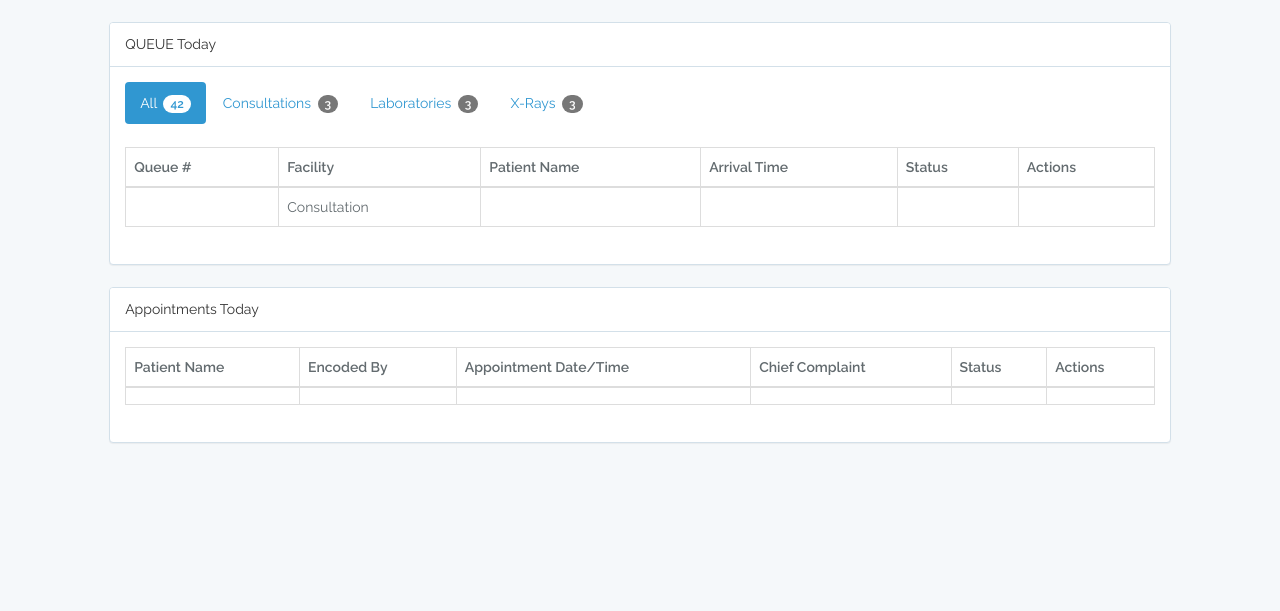
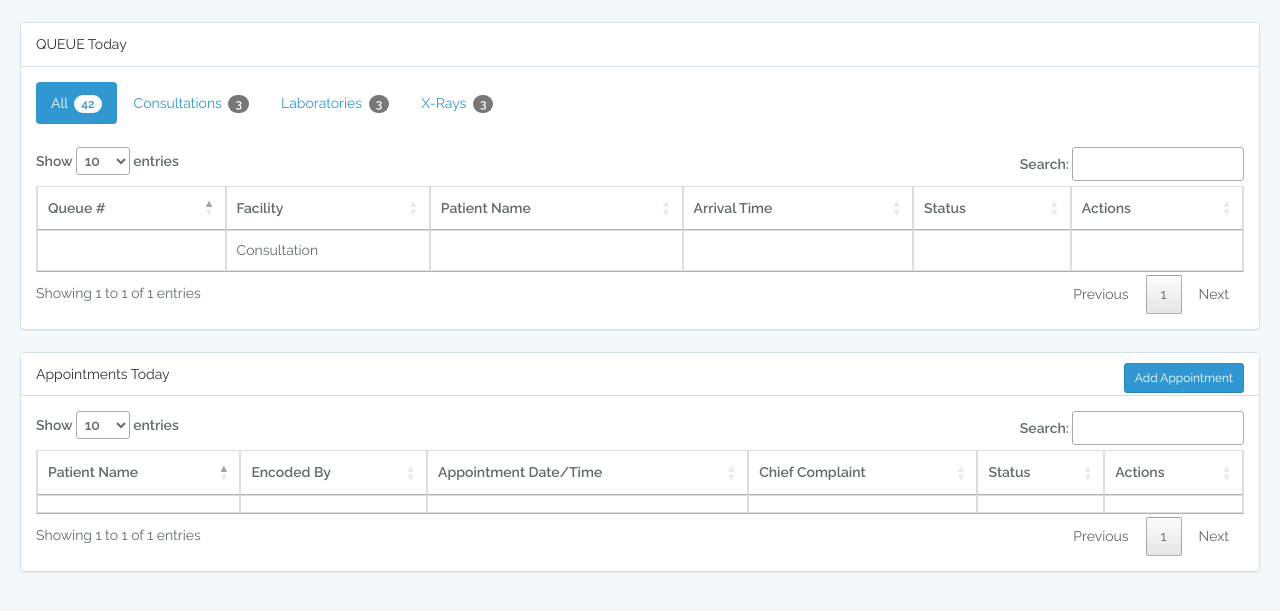
Before and after one commit to cloudwalkph/medix-queue, a Laravel app: page /dashboard in a window 1280 px wide. Shown: the part 51-662 px from the top of the page. Run offline with Laravel 8, Linux system fonts and the light colour scheme; a user stored in the database is signed in; data comes from the database, SQL or seed files in the repository; lists and menus that the app fills with data are empty; style sheets or scripts are compiled from the project's sources; settings files or empty folders that the repository lacks are supplied; parts of the project's set-up code (start-up, migrations or seed data) failed here and were passed over; some libraries are stand-ins or nearby versions.

Commit message:
updated index

```diff
--- a/resources/views/dashboard/index.blade.php
+++ b/resources/views/dashboard/index.blade.php
@@ -1,8 +1,15 @@
 @extends('layouts.app')
 
+@section('styles')
+    <link rel="stylesheet" href="//cdn.datatables.net/v/bs/dt-1.10.15/sc-1.4.2/datatables.min.css">
+@endsection
+
 @section('scripts')
+    <script src="//cdn.datatables.net/v/bs/dt-1.10.15/sc-1.4.2/datatables.min.js"></script>
     <script>
         $(function() {
+            $('.table').DataTable();
+
             $('#myTabs a').click(function (e) {
                 e.preventDefault()
                 $(this).tab('show')
@@ -12,9 +19,9 @@
 @endsection
 
 @section('content')
-<div>
+<div style="padding: 0 20px">
     <div class="row">
-        <div class="col-md-10 col-md-offset-1">
+        <div class="col-md-12">
             <div class="panel panel-default">
                 <div class="panel-heading">QUEUE Today</div>
 
@@ -138,9 +145,14 @@
         </div>
 
 
-        <div class="col-md-10 col-md-offset-1">
+        <div class="col-md-12">
             <div class="panel panel-default">
-                <div class="panel-heading">Appointments Today</div>
+                <div class="panel-heading">
+                    Appointments Today
+
+                    <button class="btn btn-primary btn-sm pull-right"
+                            data-toggle="modal" data-target="#createAppointmentModal">Add Appointment</button>
+                </div>
 
                 <div class="panel-body">
 
@@ -171,6 +183,29 @@
                 </div>
             </div>
         </div>
+
+
+        <!-- Create Appointment Modal -->
+        <div class="modal fade" id="createAppointmentModal" tabindex="-1" role="dialog" aria-labelledby="createAppointmentModalLabel">
+            <div class="modal-dialog modal-lg" role="document">
+                <div class="modal-content">
+                    <div class="modal-header">
+                        <button type="button" class="close" data-dismiss="modal" aria-label="Close"><span aria-hidden="true">&times;</span></button>
+                        <h4 class="modal-title" id="createAppointmentModalLabel">Modal title</h4>
+                    </div>
+                    <div class="modal-body">
+                        <form>
+
+                        </form>
+                    </div>
+                    <div class="modal-footer">
+                        <button type="button" class="btn btn-default" data-dismiss="modal">Close</button>
+                        <button type="button" class="btn btn-primary">Save changes</button>
+                    </div>
+                </div>
+            </div>
+        </div>
+
     </div>
 </div>
 @endsection
```
